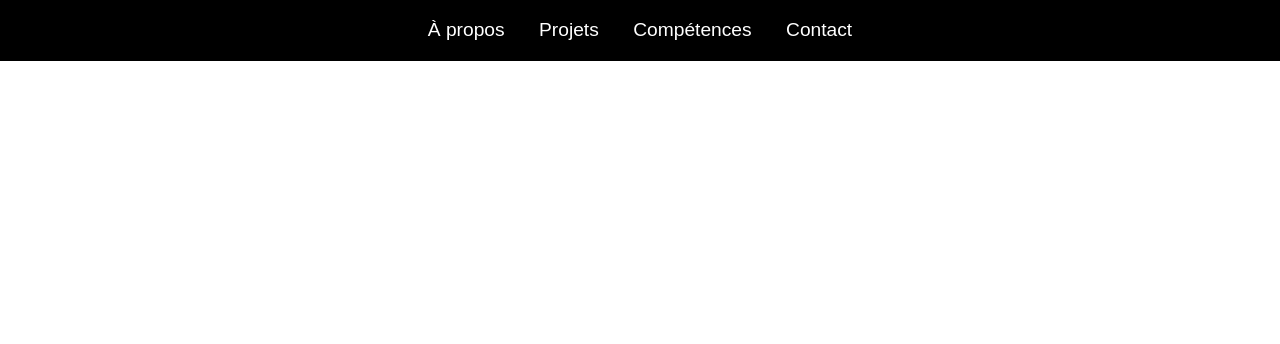
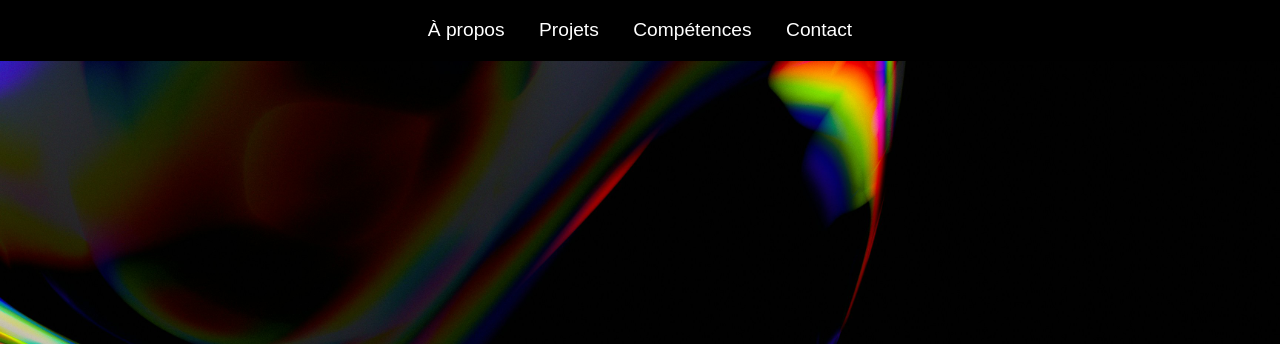
Before and after one commit to Paulo-vt/css, a plain HTML site: page index.html in a window 1280 px wide. Shown: the top 344 px of the page. Drawn offline with nearby package versions, Linux system fonts and the light colour scheme; the site is published under a folder, as on GitHub Pages, so addresses that start at the root find nothing.

Commit message:
Update style.css

```diff
--- a/style.css
+++ b/style.css
@@ -22,7 +22,7 @@ p {
 body {
   font-family: "Arial", sans-serif;
   line-height: 1.6;
-  background: url(/wallpaper.jpg) no-repeat center center fixed;
+  background: url(./wallpaper.jpg) no-repeat center center fixed;
   background-size: cover;
   padding-top: 60px;
 }
```
